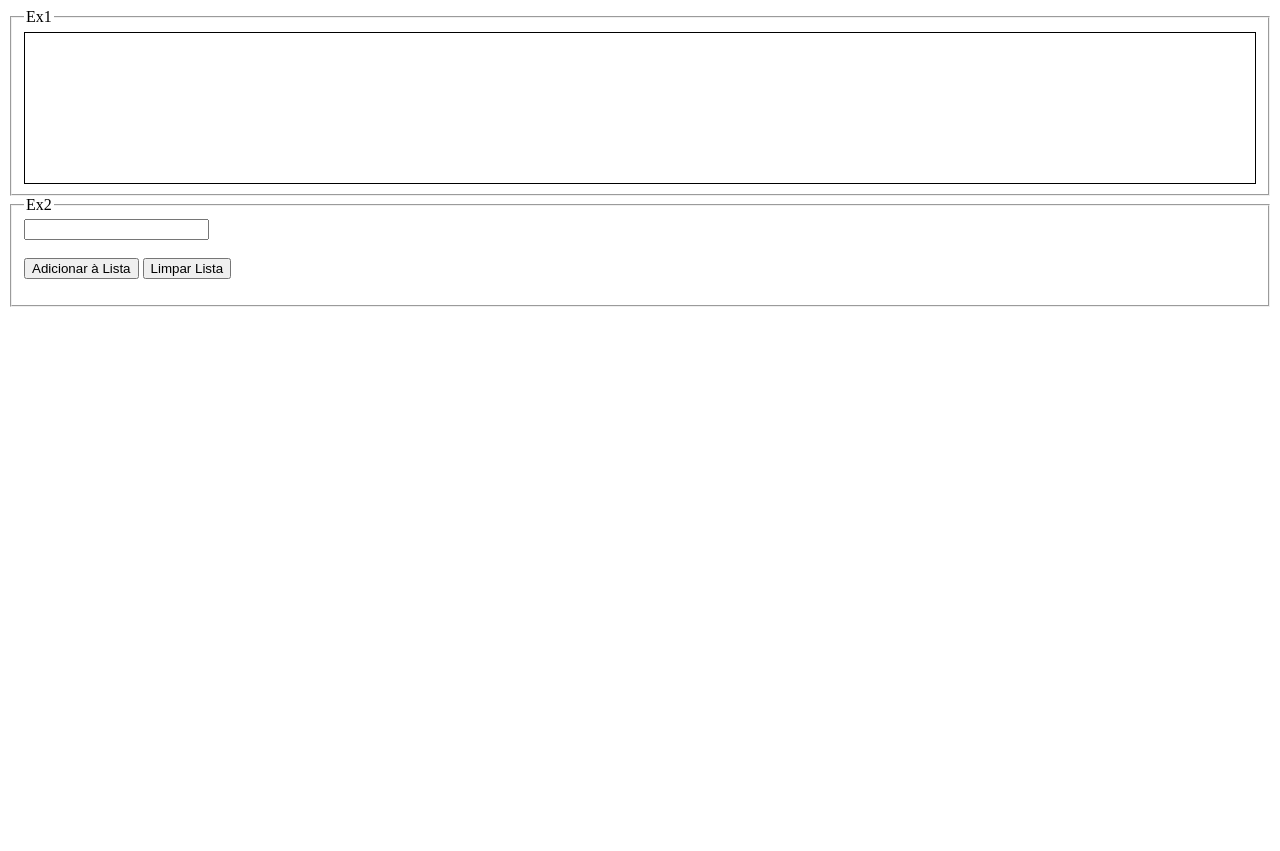
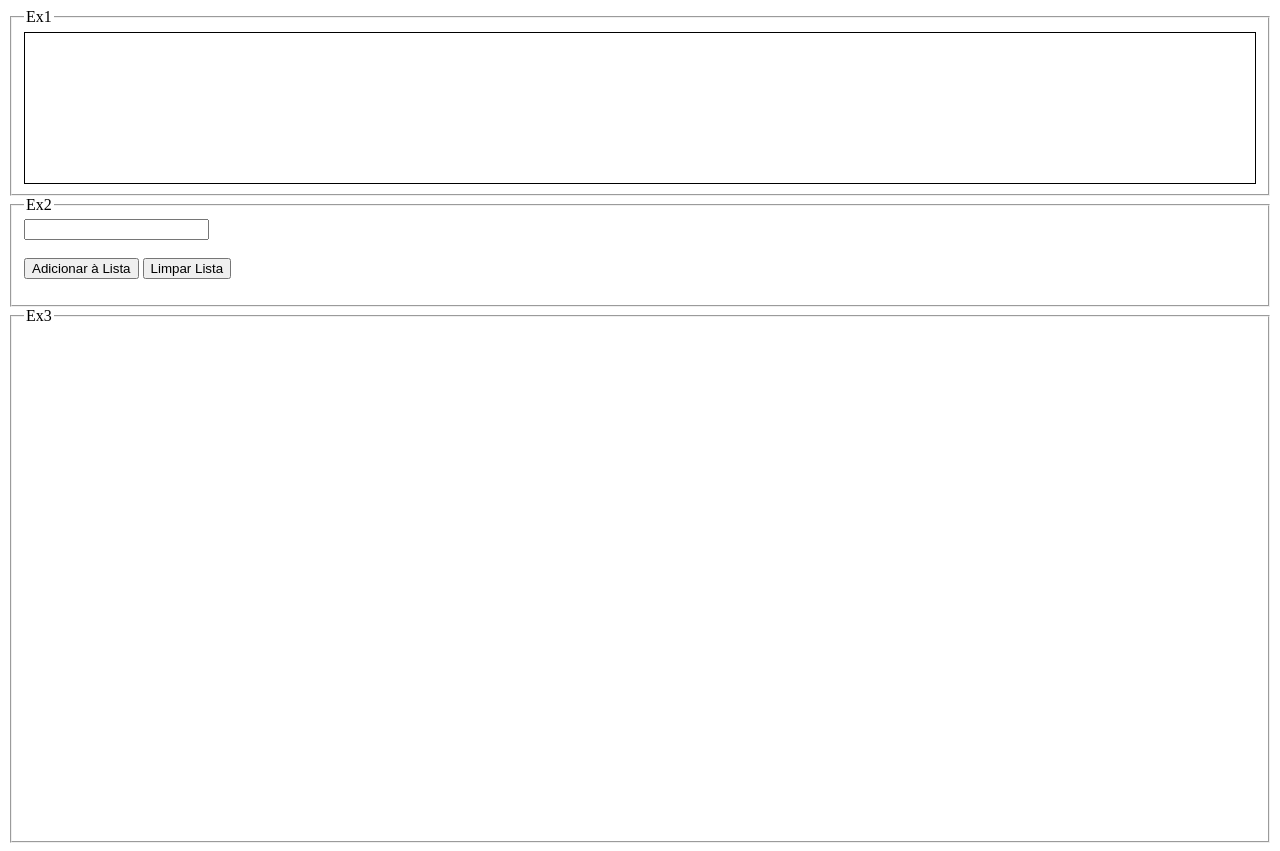
Before and after one commit to Nuno777/JavaScriptFaculdade, a plain HTML site: page DOM/Ficha2/ficha2_index.html in a window 1280 px wide. Before the commit the page ends 800 px from the top, so only its background shows below. Drawn offline with Linux system fonts and the light colour scheme.

Commit message:
Exercicio 3 e fim da ficha 2

```diff
--- a/DOM/Ficha2/ficha2.css
+++ b/DOM/Ficha2/ficha2.css
@@ -4,3 +4,18 @@ div#cor{
     margin: 0 auto;
     border: 1px solid black;
 }
+
+div#ex3{
+    position: relative;
+    width: 500px;
+    height: 500px;
+    margin: 0px auto;
+}
+
+div#ex img{
+
+}
+#main {
+    max-width: 1080px;
+    margin: 0 auto;
+}
--- a/DOM/Ficha2/ficha2_index.html
+++ b/DOM/Ficha2/ficha2_index.html
@@ -25,6 +25,12 @@
             </div>
         </fieldset>
 
+        <fieldset>
+            <legend>Ex3</legend>
+            <div id="ex3">
+            </div>
+        </fieldset>
+
         <script src="JS/ficha2_dom.js"></script>
     </body>
 </html>
```
Also changed, not shown: DOM/Ficha2/images/slide1.jpg (added), DOM/Ficha2/images/slide2.jpg (added), DOM/Ficha2/images/slide3.jpg (added), DOM/Ficha2/images/slide4.jpg (added).
